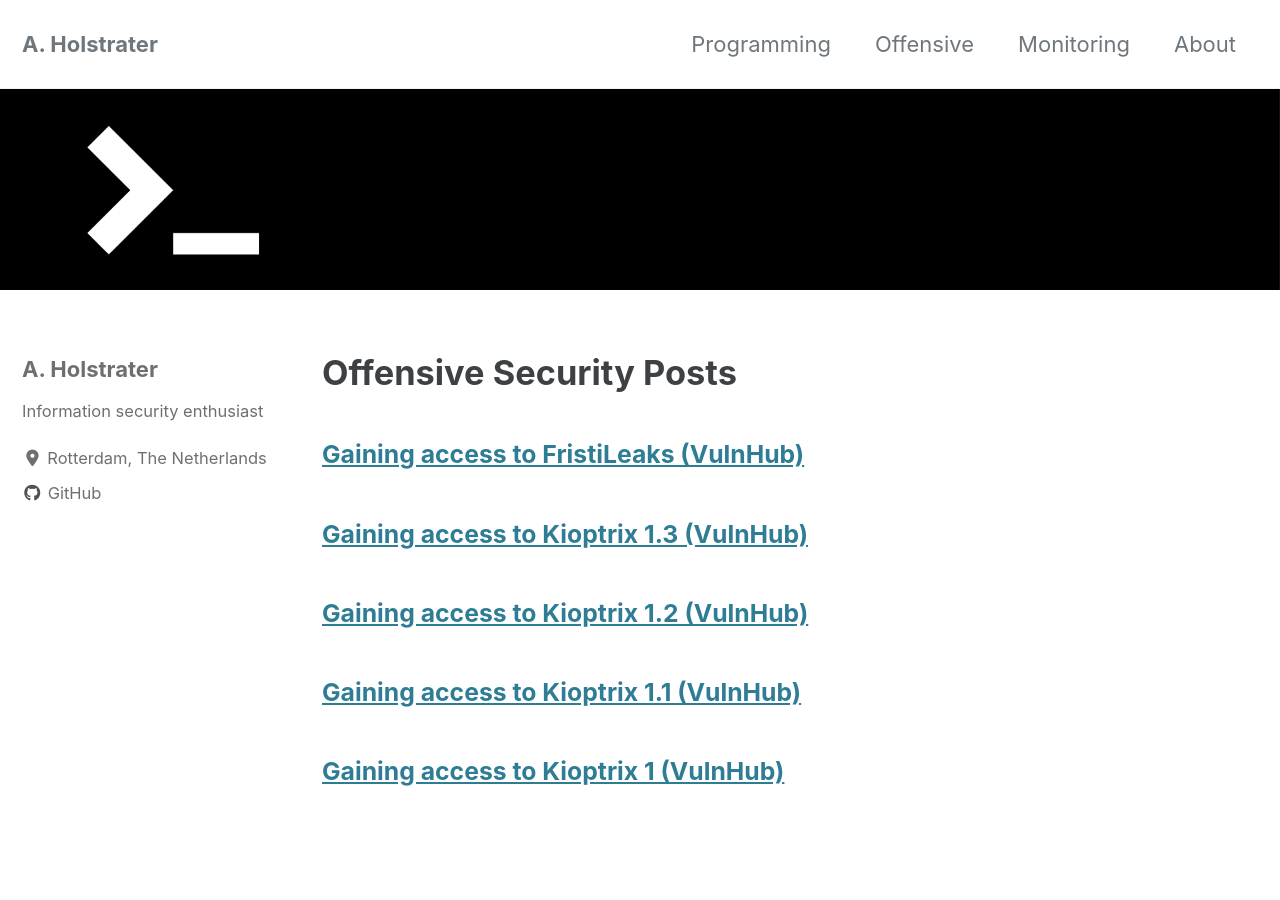
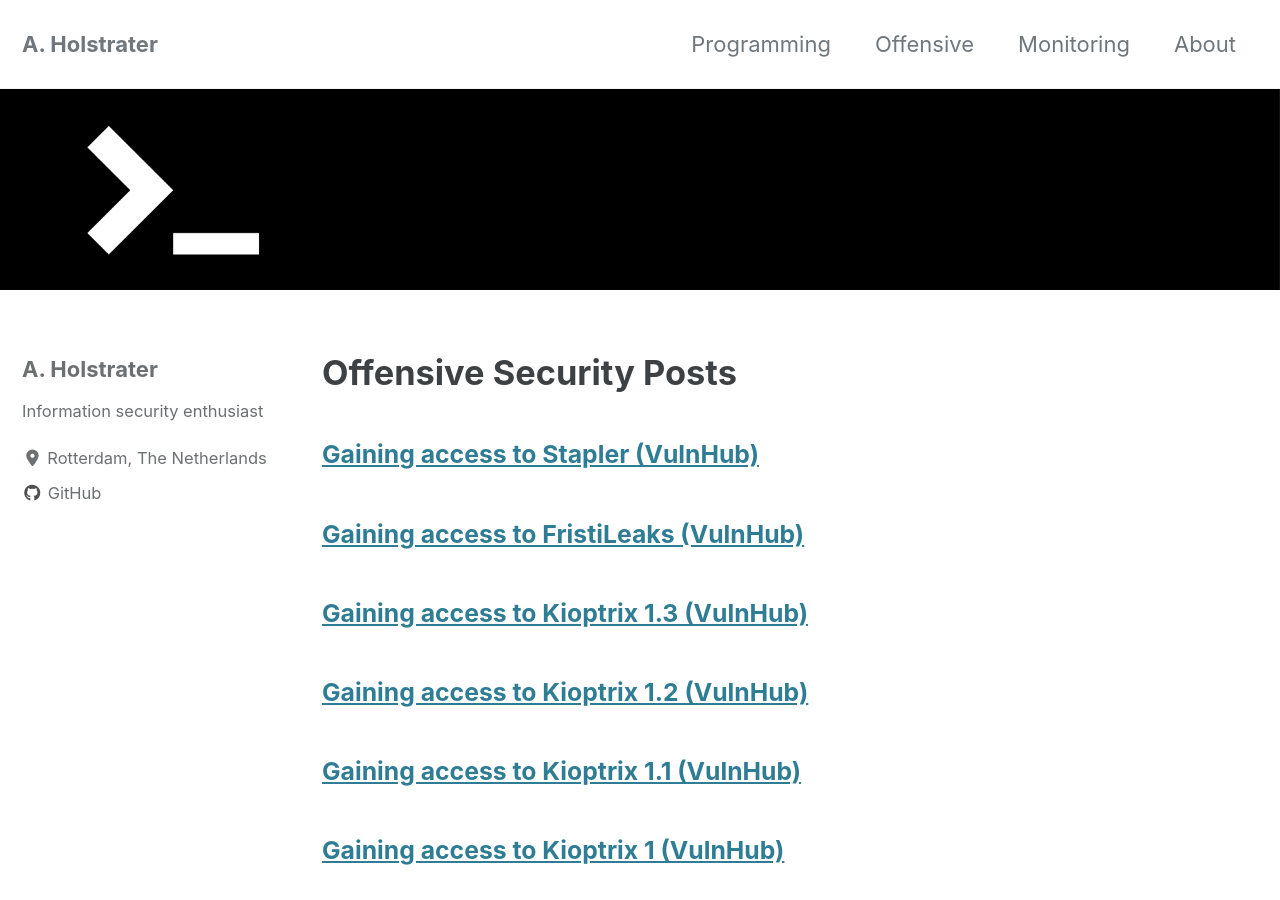
Before and after one commit to holstrater/holstrater.github.io, a Jekyll site: the page built from _pages/offensive.md, in a window 1280 px wide and 900 px high. Built offline with Jekyll 4.4.1, drawn with Linux system fonts in a browser that asks for light colours; cached includes are drawn as plain includes; nearby versions of some CDN libraries.

Commit message:
6th post attempt

```diff
--- a/_pages/offensive.md
+++ b/_pages/offensive.md
@@ -11,6 +11,8 @@ header:
 
 
 
+### [Gaining access to Stapler (VulnHub)](https://holstrater.github.io/stapler/)
+
 ### [Gaining access to FristiLeaks (VulnHub)](https://holstrater.github.io/fristileaks/)
 
 ### [Gaining access to Kioptrix 1.3 (VulnHub)](https://holstrater.github.io/kioptrix13/)
```
